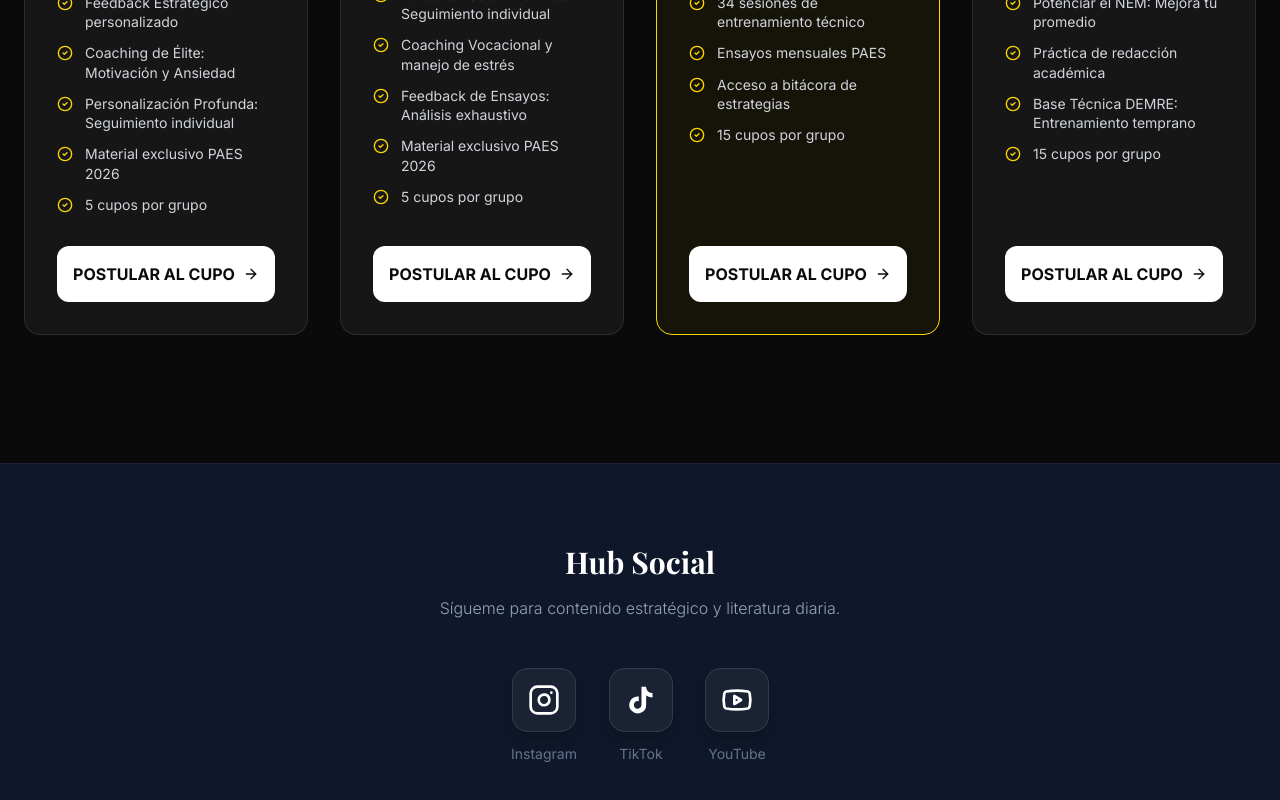
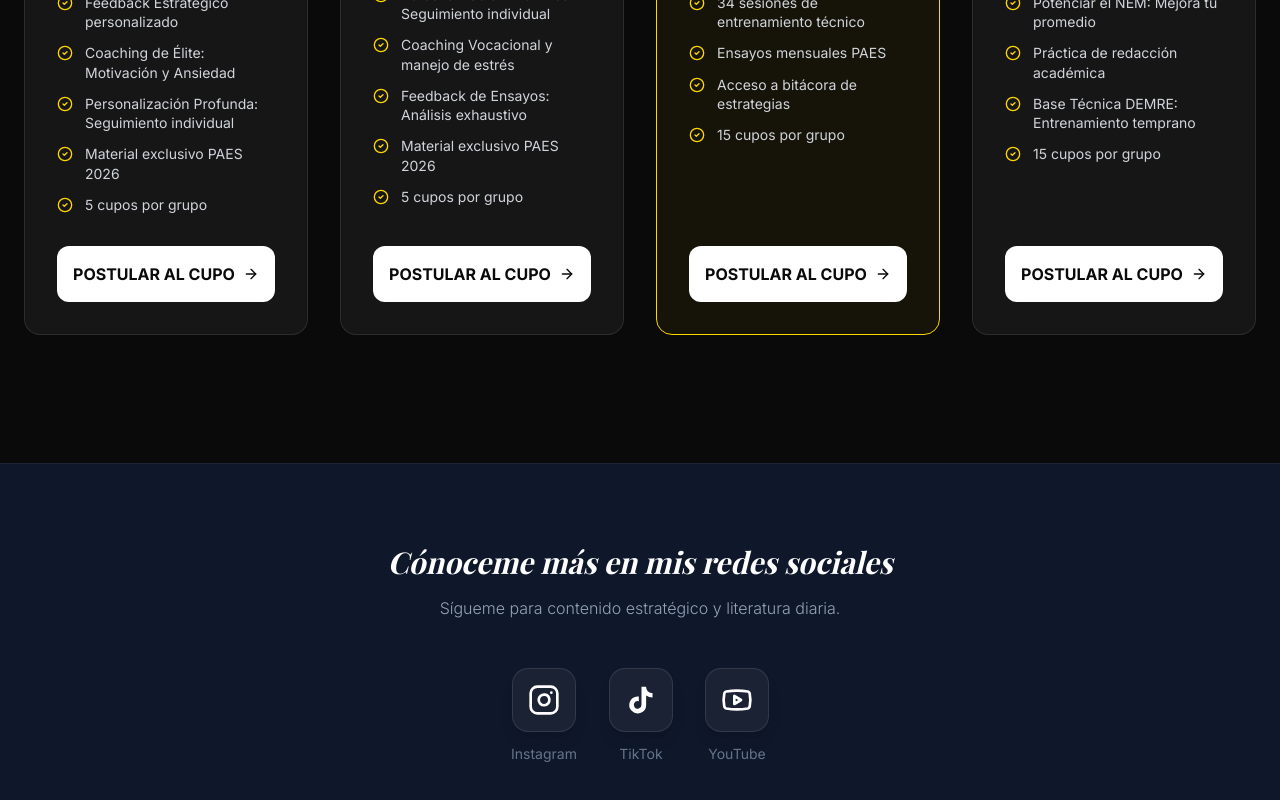
Before and after one commit to karloscordero-Dev/profekarlos-landing, a React (Vite) app: page / in a window 1280 px wide. Shown: the part 4410-5210 px from the top of the page. Built offline with nearby package versions, Linux system fonts and the light colour scheme.

Commit message:
UI: Refinado de texto en sección social

```diff
--- a/src/components/Social.jsx
+++ b/src/components/Social.jsx
@@ -11,7 +11,7 @@ const Social = () => {
         <section className="bg-slate-900 border-t border-white/5 py-20 relative overflow-hidden">
             <div className="max-w-7xl mx-auto px-6 text-center relative z-10">
 
-                <h2 className="font-serif font-bold text-3xl text-white mb-4">Hub Social</h2>
+                <h2 className="font-serif font-bold text-3xl text-white mb-4 italic">Cónoceme más en mis redes sociales</h2>
                 <p className="text-slate-400 mb-12 font-light">Sígueme para contenido estratégico y literatura diaria.</p>
 
                 <div className="flex justify-center gap-8">
```
